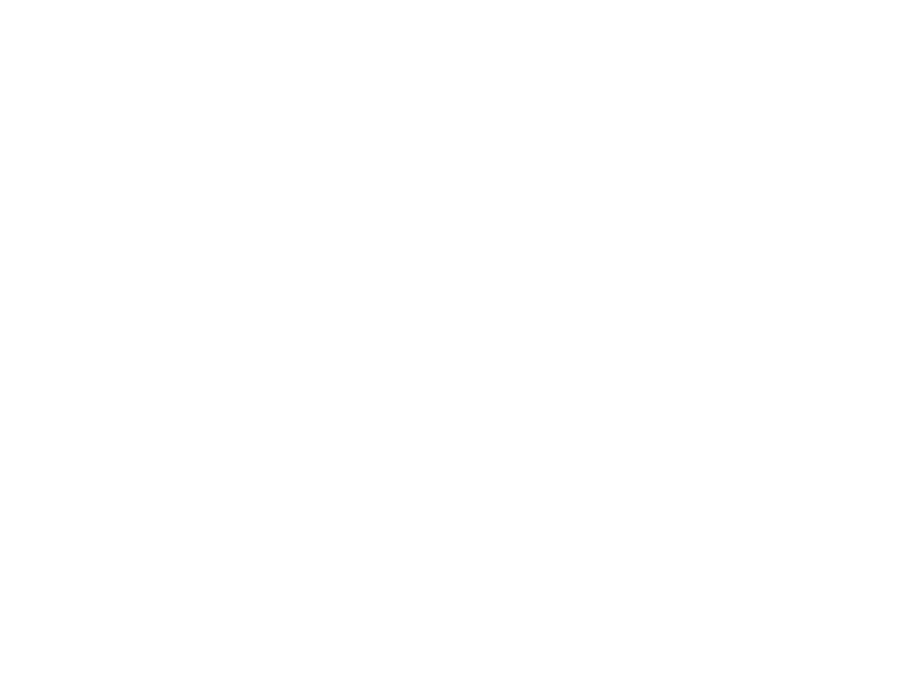
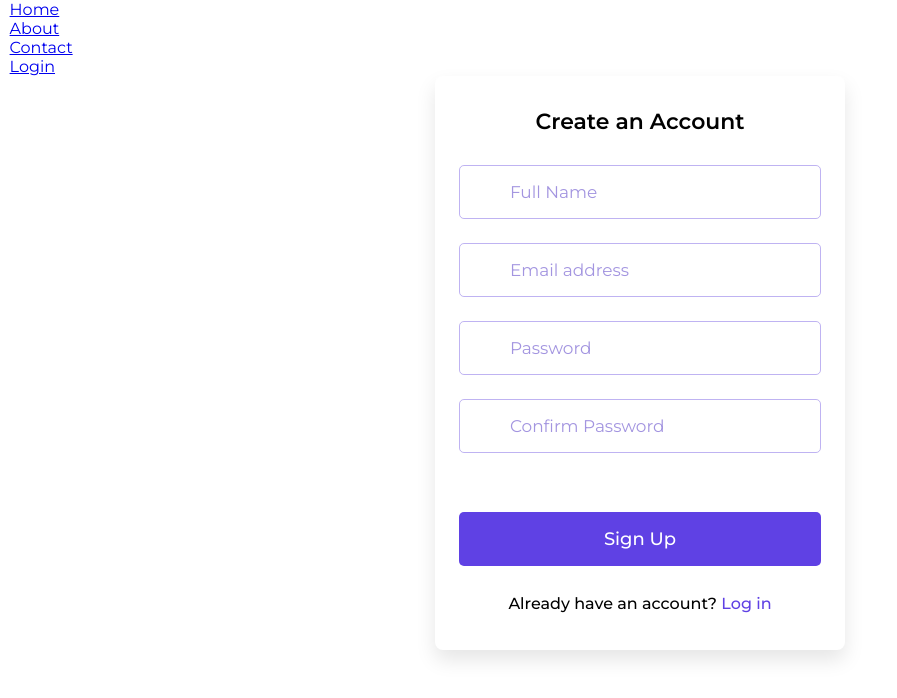
Before and after one commit to xuangand854/EVChargingStationManagementSystem, a React (Vite) app: page /Signup in a window 1280 px wide. Before the commit this address had no page. Shown: the top 698 px of the page, without its empty margins (0-897 px from the left). Built offline with nearby package versions, Linux system fonts and the light colour scheme.

Commit message:
feat router

```diff
--- a/src/App.jsx
+++ b/src/App.jsx
@@ -1,39 +1,11 @@
-// import { Router } from "react-router-dom";
-// import InputField from "./components/account/InputField";
-// import SocialLogin from "./components/account/SocialLogin";
-// import Login from "./components/pages/Login";
-// import Home from "./components/pages/Home";
-// import About from "./components/pages/About";
-// import Contact from "./components/pages/Contact";
-// // const App = () => {
-//   return (
-//     <div className="Login-container">
-//       <h2 className="form-title"><a href="/google-connection"> Login in with</a></h2>
-//       <SocialLogin />
-
-//       <p className="separator"><span>or</span></p>
-
-//       <form action="#" className="Login-form">
-//         <InputField type="email" placeholder="Email address" icon="mail" />
-//         <InputField type="password" placeholder="Password" icon="lock" />
-
-
-
-//         <a href="#" className="forgot-pass-link">Forgot Password?</a>
-//         <button className="login-button">Log In</button>
-//       </form>
-//       <p className="signup-text">Don&apos;t have an account? <a href="/sign-up">Sign up now</a></p>
-//     </div>
-//   )
-// }
-
 import { BrowserRouter, Routes, Route } from "react-router-dom";
 // import Layout from "./pages/Layout";
 import Layout from "./components/pages/Layout";
 import Home from "./components/pages/Home";
 import About from "./components/pages/About";
 import Contact from "./components/pages/Contact";
-import Login from "./components/pages/Login";
+import Login from "./components/login/Login";
+import Signup from "./components/signpage/Signup";
 // import NoPage from "./pages/NoPage";
 
 export default function App() {
@@ -45,6 +17,7 @@
           <Route path="about" element={<About />} />
           <Route path="contact" element={<Contact />} />
           <Route path="login" element={<Login />} />
+          <Route path="Signup" element={<Signup />} />
         </Route>
       </Routes>
     </BrowserRouter>
--- a/src/components/pages/Login.jsx
+++ b/src/components/login/Login.jsx
@@ -1,6 +1,6 @@
 import SocialLogin from "../account/SocialLogin";
 import InputField from "../account/InputField";
-
+import Signup from "../signpage/Signup";
 const Login = () => {
     return (
         <div className="Login-container">
@@ -17,7 +17,7 @@
                 <a href="#" className="forgot-pass-link">Forgot Password?</a>
                 <button className="login-button">Log In</button>
             </form>
-            <p className="signup-text">Don&apos;t have an account? <a href="#">Sign up now</a></p>
+            <p className="signup-text">Don&apos;t have an account? <a href="Signup">Sign up now</a></p>
         </div>
     )
 }
--- a/src/components/signpage/Signup.jsx
+++ b/src/components/signpage/Signup.jsx
@@ -57,7 +57,7 @@
       </form>
 
       <p className="signup-text">
-        Already have an account? <a href="/">Log in</a>
+        Already have an account? <a href="/Login">Log in</a>
       </p>
     </div>
   );
```
